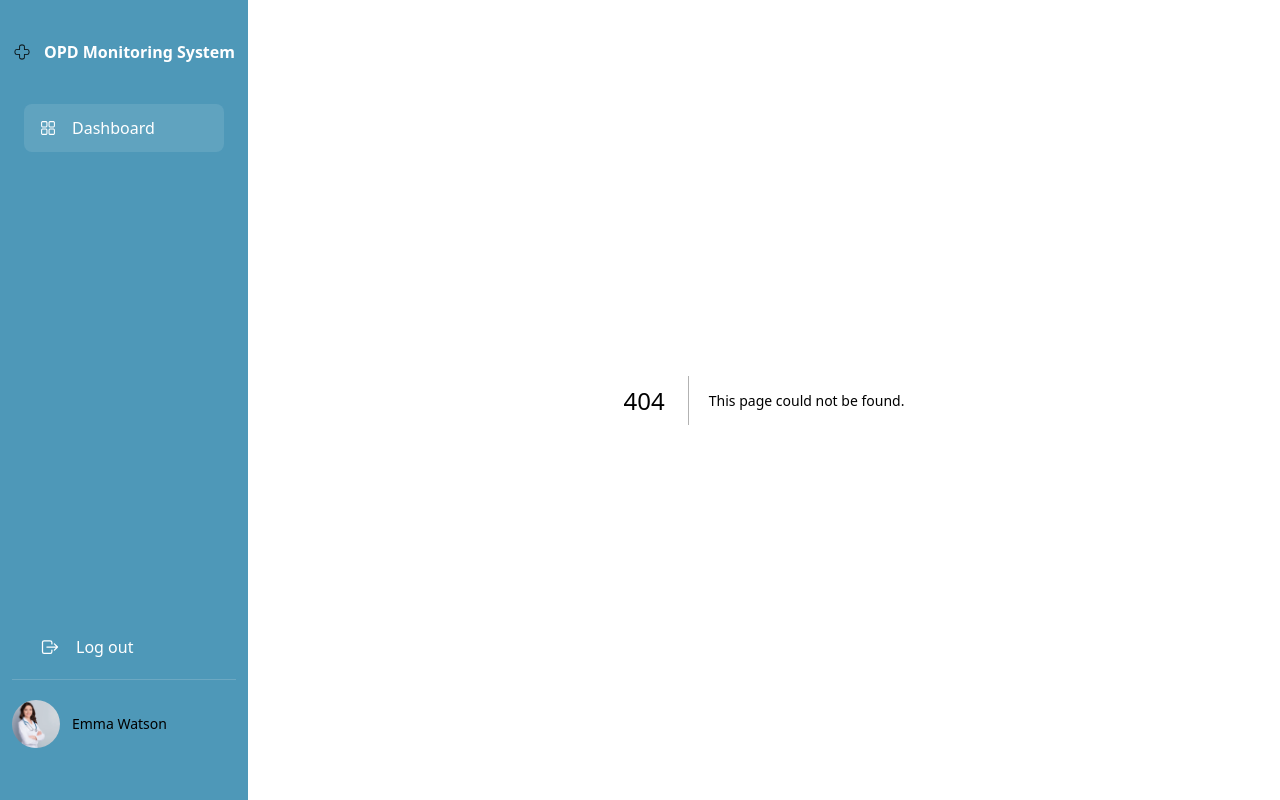
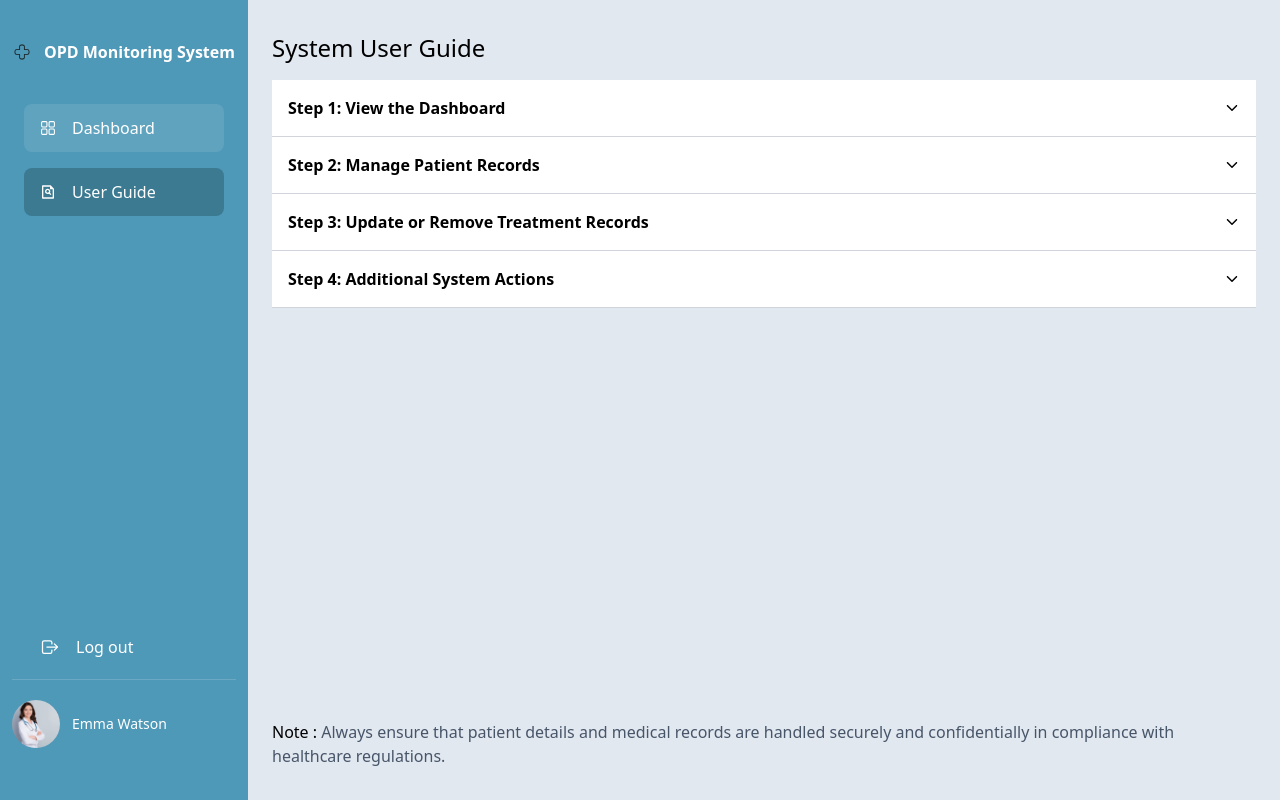
Before and after one commit to ThaungThanHanLamduan/opdms, a Next.js app in the folder Outpatient_Monitoring-System/: page /user-guide in a window 1280 px wide. Before the commit this address had no page. Built offline with nearby package versions, Linux system fonts and the light colour scheme.

Commit message:
added user guide

```diff
--- a/Outpatient_Monitoring-System/src/app/components/Sidebar.tsx
+++ b/Outpatient_Monitoring-System/src/app/components/Sidebar.tsx
@@ -3,12 +3,14 @@ import { CiMedicalCross } from "react-icons/ci";
 import { IoLogOutOutline } from "react-icons/io5";
 import { RxDashboard } from "react-icons/rx";
 import Image from "next/image";
-import { useRouter } from "next/navigation";
+import { useRouter, usePathname } from "next/navigation";
 import { useAuth } from "../contexts/AuthContext";
 import profile from "@/public/images/doctor.webp";
+import { RiFileSearchLine } from "react-icons/ri";
 
 const Sidebar = () => {
   const router = useRouter();
+  const pathname = usePathname();
   const { logout } = useAuth();
 
   const handleLogout = () => {
@@ -23,13 +25,32 @@ const Sidebar = () => {
           <CiMedicalCross size={20} />
           <h2 className="font-noto text-white">OPD Monitoring System</h2>
         </div>
-
-        <Link href="/" passHref>
-          <button className="w-[200px] flex items-center gap-4 mx-3 px-4 py-3 bg-white/10 rounded-lg text-white">
-            <RxDashboard />
-            <span>Dashboard</span>
-          </button>
-        </Link>
+        <div className="flex flex-col gap-4">
+          <Link href="/" passHref>
+            <button
+              className={`w-[200px] flex items-center gap-4 mx-3 px-4 py-3 rounded-lg text-white ${
+                pathname === '/'
+                  ? 'bg-primartactive'
+                  : 'bg-white/10'
+              }`}
+            >
+              <RxDashboard />
+              <span>Dashboard</span>
+            </button>
+          </Link>
+          <Link href="/user-guide" passHref>
+            <button
+              className={`w-[200px] flex items-center gap-4 mx-3 px-4 py-3 rounded-lg text-white ${
+                pathname === '/user-guide'
+                  ? 'bg-primartactive'
+                  : 'bg-white/10 '
+              }`}
+            >
+              <RiFileSearchLine />
+              <span>User Guide</span>
+            </button>
+          </Link>
+        </div>
       </div>
 
       <div className="flex flex-col gap-2">
@@ -43,7 +64,7 @@ const Sidebar = () => {
         <hr className="opacity-20" />
         <div className="flex items-center gap-3 py-3">
           <Image src={profile} alt="Profile" className="w-12 h-12 rounded-full object-cover text-white" />
-          <p className="text-sm">Emma Watson</p>
+          <p className="text-sm text-white">Emma Watson</p>
         </div>
       </div>
     </div>
--- /dev/null
+++ b/Outpatient_Monitoring-System/src/app/user-guide/page.tsx
@@ -0,0 +1,132 @@
+"use client";
+/* eslint-disable @typescript-eslint/no-explicit-any */
+import { useState } from "react";
+import { IoIosArrowDown, IoIosArrowUp } from "react-icons/io";
+
+const Accordion = ({
+  title,
+  content,
+  isOpen,
+  onClick,
+}: {
+  title: string;
+  content: any;
+  isOpen: boolean;
+  onClick: () => void;
+}) => {
+  return (
+    <div className="border-b border-gray-300">
+      <button
+        className={`w-full text-left flex justify-between items-center py-4 px-4 font-semibold ${isOpen ? 'bg-slate-50 text-black' : 'bg-white text-black'}`}
+        onClick={onClick}
+      >
+       <span> {title}</span>{isOpen ? <IoIosArrowUp /> : <IoIosArrowDown />}
+      </button>
+      {isOpen && <div className="bg-white text-black p-4">{content}</div>}
+    </div>
+  );
+};
+
+const UserGuide = () => {
+  const [openSectionIndex, setOpenSectionIndex] = useState<number | null>(null);
+
+  const sections = [
+    {
+      title: "Step 1: View the Dashboard",
+      content: (
+        <>
+          After logging in, the Dashboard displays: <br />
+          - <strong>Total Patient Counts</strong>: See the total number of
+          patients, including counts for treated and untreated patients. <br />
+          - <strong>Statistics & Charts</strong>: View categorized statistics
+          and visual charts for conditions such as Diabetes, Hypertension, High
+          Blood Pressure, Obesity, CVD Risk, and Kidney Disease. <br />
+          - <strong>Outpatient List</strong>: A detailed list of all outpatients
+          is shown, displaying: <br />
+          - Patient ID, Name, Phone Number, Email, Diagnosis, and Treatment
+          status. <br />
+          - <strong>Search & Filter</strong>: Use the search bar to find a
+          specific patient or filter the list to display either treated or
+          untreated patients.
+        </>
+      ),
+    },
+    {
+      title: "Step 2: Manage Patient Records",
+      content: (
+        <>
+          <strong>View Patient Details</strong>: Click on the {"Details"} button
+          (eye icon) next to a patient’s name to access their information:{" "}
+          <br />
+          1. <strong>Personal Information Section</strong>: View Patient ID,
+          name, gender, blood type, date of birth, email, contact number, and
+          address. Check the patient’s current treatment status, profile photo,
+          and the date of the last treatment. <br />
+          2. <strong>Medical Treatment Section</strong>: See a list of medical
+          treatments with fields like Date, Blood Pressure, Glucose Level, Heart
+          Rate, Weight, Height, Temperature, and Status. <br />
+          - <strong>Status Colors</strong>: Yellow for Pending, Green for
+          Treated, and Red for Untreated for easy identification. <br />
+          - <strong>Add New Treatment</strong>: Click the {"Add"} button to
+          record new treatment details.
+        </>
+      ),
+    },
+    {
+      title: "Step 3: Update or Remove Treatment Records",
+      content: (
+        <>
+          <strong>Edit Treatment</strong>: Click the {"Edit"} icon next to a
+          treatment record to open a form, modify the details, and save the
+          changes. <br />
+          <strong>Delete Treatment</strong>: Click the {"Delete"} icon to remove
+          a treatment record from the list. A confirmation may be required.
+        </>
+      ),
+    },
+    {
+      title: "Step 4: Additional System Actions",
+      content: (
+        <>
+          - <strong>Add New Patient</strong>: Click the {"Add Patient"} button
+          to enter details for a new patient. <br />
+          - <strong>Export Patient List</strong>: Use the {"Export"} button to
+          download the patient list. <br />
+          - <strong>Log Out</strong>: Click the {"Log out"} button from the
+          sidebar to securely exit the system.
+        </>
+      ),
+    },
+  ];
+
+  const handleAccordionClick = (index: number) => {
+    setOpenSectionIndex(openSectionIndex === index ? null : index);
+  };
+
+  return (
+    <div className="bg-slate-200 flex flex-col justify-between px-6 py-4 h-screen">
+      <div>
+        <h2 className="text-black text-2xl py-4">
+         System User Guide
+        </h2>
+        {sections.map((section, index) => (
+          <Accordion
+            key={index}
+            title={section.title}
+            content={section.content}
+            isOpen={openSectionIndex === index}
+            onClick={() => handleAccordionClick(index)}
+          />
+        ))}
+      </div>
+
+      <p className="text-slate-600 py-4">
+        <span className="text-black"> Note : </span>Always ensure that patient
+        details and medical records are handled securely and confidentially in
+        compliance with healthcare regulations.
+      </p>
+    </div>
+  );
+};
+
+export default UserGuide;
```
